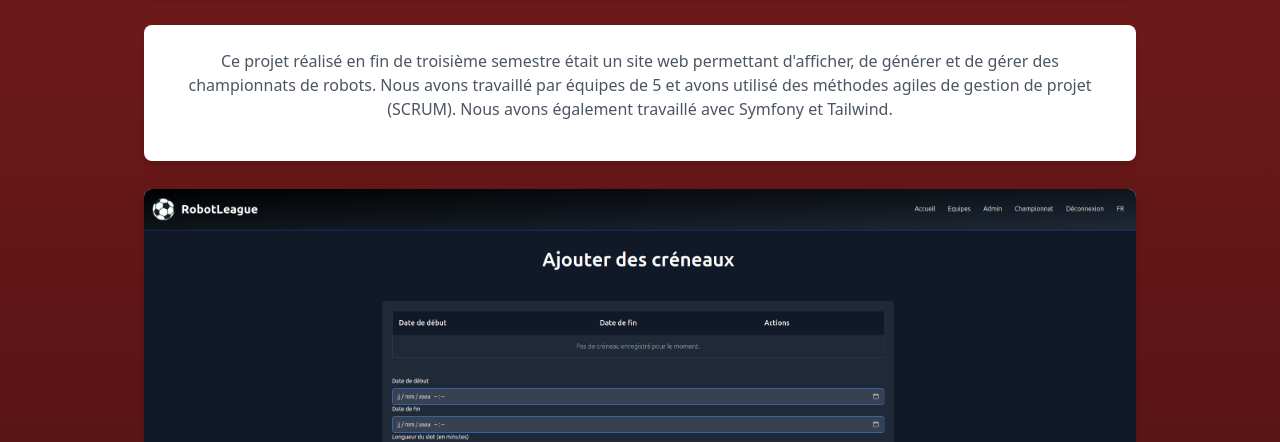
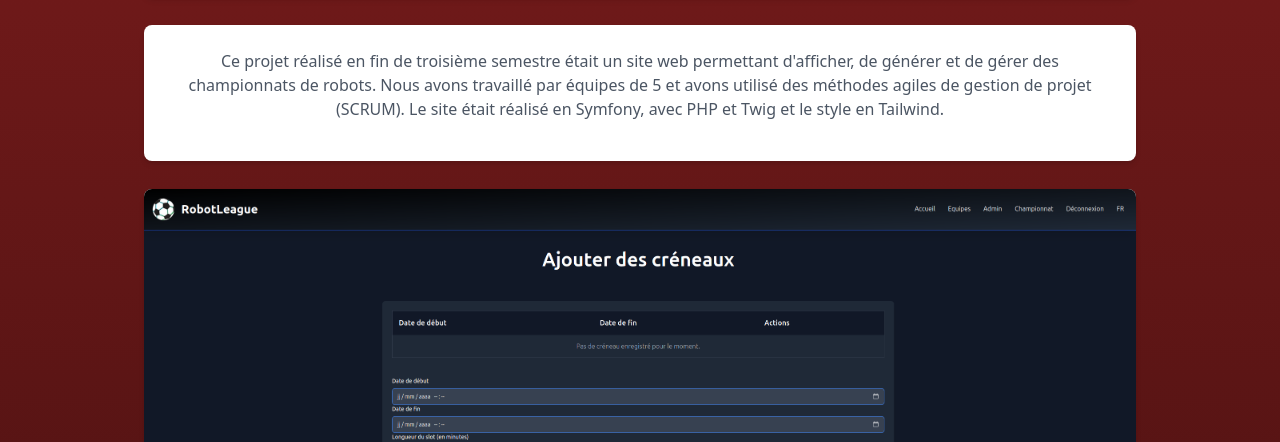
Before and after one commit to ssscrindonguloded/ssscrindonguloded.github.io, a website: page projetS3.html in a window 1280 px wide. Shown: the part 359-801 px from the top of the page. Drawn offline with nearby package versions, Linux system fonts and the light colour scheme.

Commit message:
reformulation

```diff
--- a/projetS3.html
+++ b/projetS3.html
@@ -55,7 +55,7 @@
       <div class="mb-7 bg-white rounded-lg shadow-md text-center overflow-hidden">
         <div class="p-6">
           <p class="text-gray-600 mb-4">
-            Ce projet réalisé en fin de troisième semestre était un site web permettant d'afficher, de générer et de gérer des championnats de robots. Nous avons travaillé par équipes de 5 et avons utilisé des méthodes agiles de gestion de projet (SCRUM). Nous avons également travaillé avec Symfony et Tailwind.
+            Ce projet réalisé en fin de troisième semestre était un site web permettant d'afficher, de générer et de gérer des championnats de robots. Nous avons travaillé par équipes de 5 et avons utilisé des méthodes agiles de gestion de projet (SCRUM). Le site était réalisé en Symfony, avec PHP et Twig et le style en Tailwind.
           </p>
         </div>
       </div>
```
